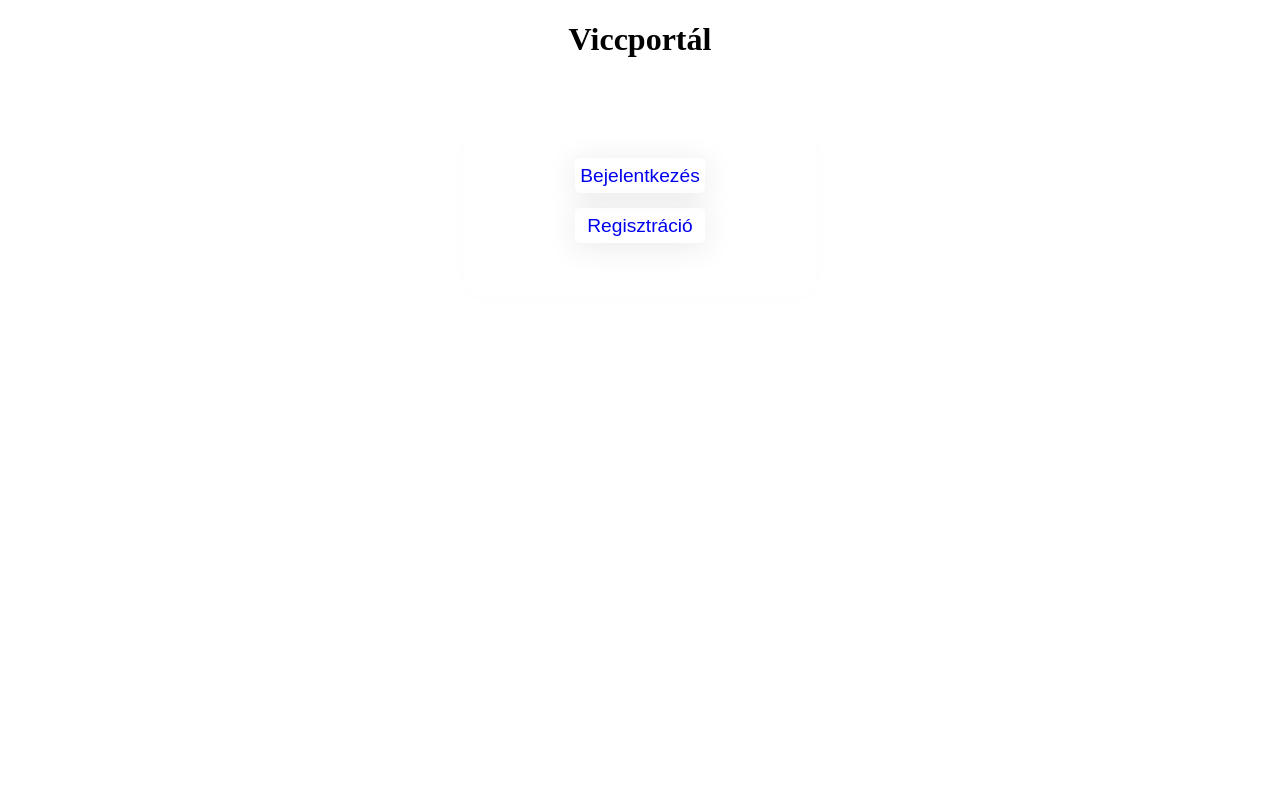
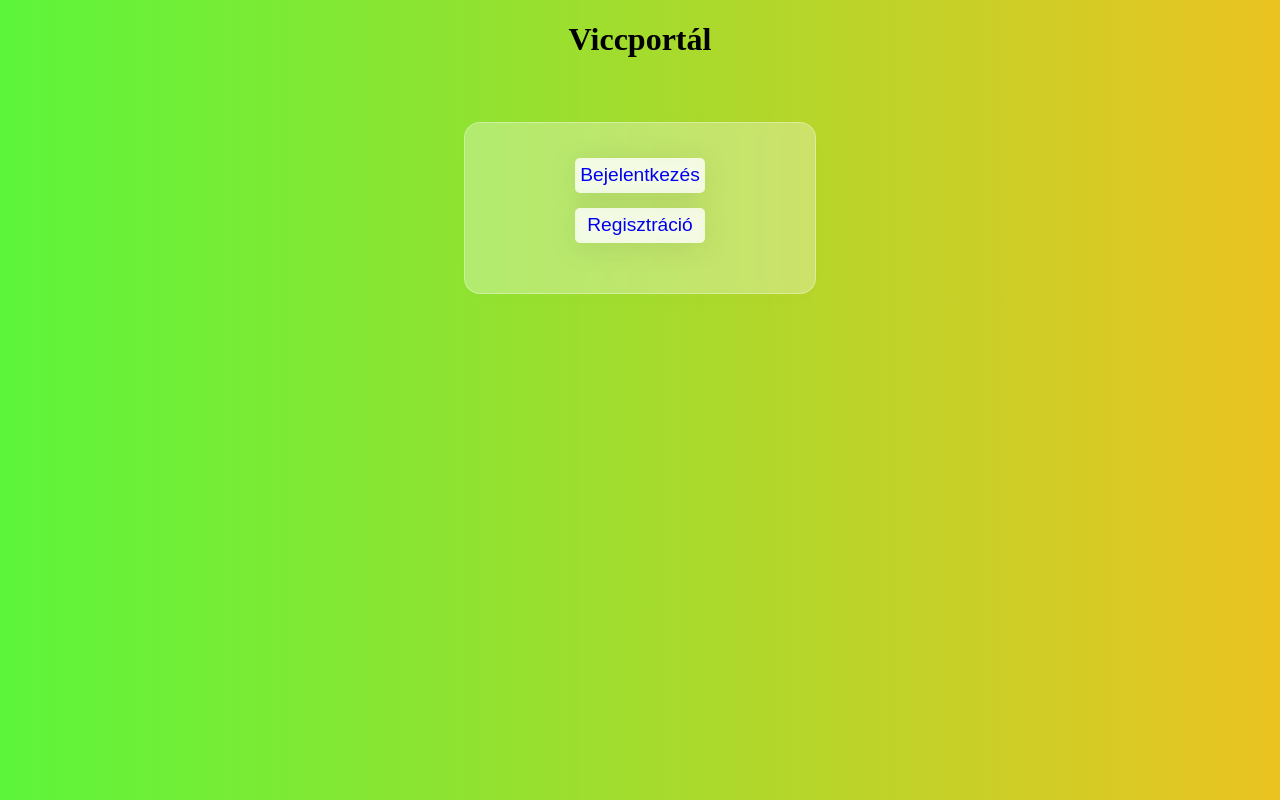
Before and after one commit to Patrik1866/AFP_miniprojekt, a website: page Public/Home.html in a window 1280 px wide. Drawn offline with Linux system fonts and the light colour scheme.

Commit message:
HTML background

```diff
--- a/Public/Home.css
+++ b/Public/Home.css
@@ -4,8 +4,7 @@ div.header{
     border-radius: 7px;
 }
 body{
-    background-image: image('backgroundPicture.jpg');
-    margin: auto;
+    background-image: linear-gradient(to right, rgb(92, 245, 58),rgb(235, 195, 33));
 }
 div.wrapper{
     backdrop-filter: blur(5.5px);
```
Also changed, not shown: Public/Home.html (+0 -1 lines).
